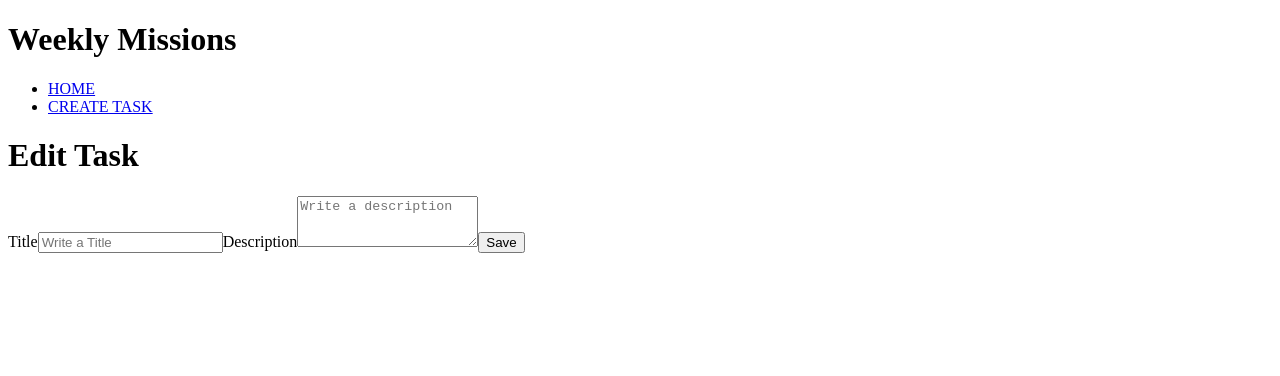
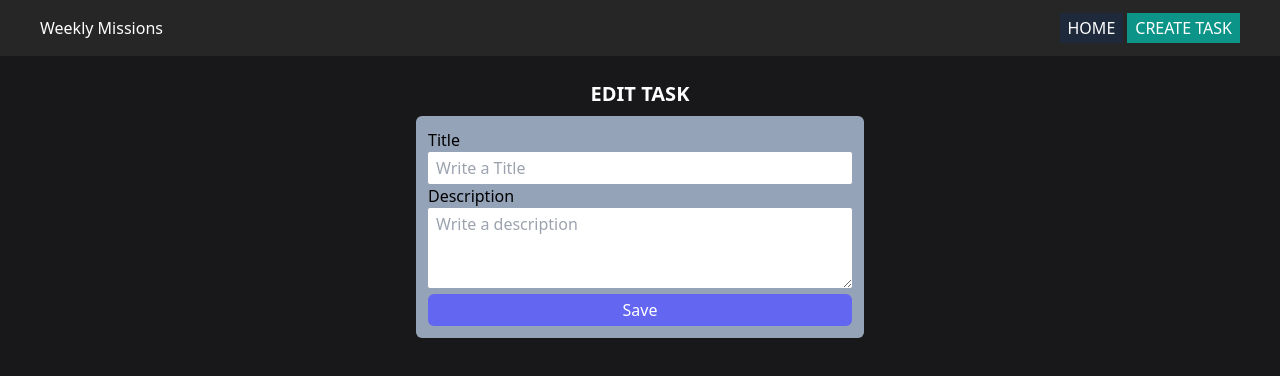
Before and after one commit to emmaguty/MERN, a React (Vite) app in the folder client/: page /edit/1 in a window 1280 px wide. Shown: the top 376 px of the page. Built offline with nearby package versions, Linux system fonts and the light colour scheme; no server answers.

Commit message:
Tailwind CSS

```diff
--- a/client/package.json
+++ b/client/package.json
@@ -19,6 +19,9 @@
     "@types/react": "^18.0.28",
     "@types/react-dom": "^18.0.11",
     "@vitejs/plugin-react": "^3.1.0",
+    "autoprefixer": "^10.4.14",
+    "postcss": "^8.4.21",
+    "tailwindcss": "^3.2.7",
     "vite": "^4.2.0"
   },
   "main": "vite.config.js",
--- /dev/null
+++ b/client/postcss.config.cjs
@@ -0,0 +1,6 @@
+module.exports = {
+  plugins: {
+    tailwindcss: {},
+    autoprefixer: {},
+  },
+}
--- a/client/src/App.jsx
+++ b/client/src/App.jsx
@@ -11,8 +11,10 @@
 
 const App = () => {
   return (
+    <div className='bg-zinc-900 h-screen'>
+      <Navbar />
+      <div className="container mx-auto py-4 px-10">
         <TaskContextProvider>
-      <Navbar />
           <Routes>
             <Route path='/' element={<TasksPage />} />
             <Route path='/new' element={<TaskForm />} />
@@ -20,6 +22,8 @@
             <Route path="*" element={<NotFound />} />
           </Routes>
         </TaskContextProvider>
+      </div>
+    </div>
   )
 }
 
--- a/client/src/components/Navbar.jsx
+++ b/client/src/components/Navbar.jsx
@@ -2,15 +2,17 @@
 
 const Navbar = () => {
     return (
-        <div>
-            <h1>Weekly Missions</h1>
+        <div className='bg-neutral-800 flex justify-between px-10 py-4'>
+            <Link to="/" className='text-white text-bold'>
+                <h1>Weekly Missions</h1>
+            </Link>
 
-            <ul>
+            <ul className='flex gap-x-1'>
                 <li>
-                    <Link to="/">HOME</Link>
+                    <Link to="/" className='bg-slate-800 text-white px-2 py-1'>HOME</Link>
                 </li>
                 <li>
-                    <Link to="/new">CREATE TASK</Link>
+                    <Link to="/new" className='bg-teal-600 text-white px-2 py-1'>CREATE TASK</Link>
                 </li>
             </ul>
         </div>
--- a/client/src/components/TaskCard.jsx
+++ b/client/src/components/TaskCard.jsx
@@ -3,28 +3,38 @@
 
 const TaskCard = ({ task }) => {
 
-    const {deleteTask, toggleTaskDone} = useTasks()
+    const { deleteTask, toggleTaskDone } = useTasks()
     const navigate = useNavigate()
 
-    const handleDone = async(taskDone) => {
+    const handleDone = async (taskDone) => {
         await toggleTaskDone(task.id)
     }
 
     return (
-        <div>
-            <h2>{task.title}</h2>
-            <p>{task.description}</p>
+        <div className="bg-slate-400 rounded-md p-4">
+            <header className="flex justify-between">
+                <h2 className="text-xl font-bold">{task.title}</h2>
                 <span>{task.done == 1 ? "✔️" : "❌"}</span>
+            </header>
+            <p className="text-xs">{task.description}</p>
             <span>{task.createAt}</span>
-            <button onClick={() => deleteTask(task.id)}>
+            <div className="flex gap-x-2">
+                <button
+                className="bg-red-700 px-2 py-1 text-white"
+                onClick={() => deleteTask(task.id)}>
                     Delete
                 </button>
-            <button onClick={() => navigate(`/edit/${task.id}`)}>
+                <button
+                className="bg-blue-500 px-2 py-1 text-white"
+                onClick={() => navigate(`/edit/${task.id}`)}>
                     Edit
                 </button>
-            <button onClick={() => handleDone(task.done)}>
+                <button
+                className="bg-green-400 px-2 py-1 text-white"
+                onClick={() => handleDone(task.done)}>
                     Toggle Task
                 </button>
+            </div>
         </div>
     )
 }
--- a/client/src/index.css
+++ b/client/src/index.css
@@ -0,0 +1,3 @@
+@tailwind base;
+@tailwind components;
+@tailwind utilities;
--- a/client/src/pages/TaskForm.jsx
+++ b/client/src/pages/TaskForm.jsx
@@ -31,7 +31,7 @@
     return (
         <div>
 
-            <h1>
+            <h1 className='text-xl font-bold text-white uppercase text center text-center py-2'>
                 {
                     params.id ? "Edit Task" : "Create Task"
                 }
@@ -58,17 +58,21 @@
                 }}
             >
                 {({ handleChange, handleSubmit, values, isSubmitting }) => (
-                    <Form onSubmit={handleSubmit}>
-                        <label>Title</label>
+                    <Form
+                    className='bg-slate-400 max-w-md rounded-md p-3 mx-auto'
+                    onSubmit={handleSubmit}>
+                        <label className='block'>Title</label>
                         <input
+                            className='px-2 py-1 rounded-sm w-full'
                             type="text"
                             name="title"
                             placeholder='Write a Title'
                             value={values.title}
                             onChange={handleChange} />
 
-                        <label>Description</label>
+                        <label className='block'>Description</label>
                         <textarea
+                            className='w-full px-2 py-1 rounded-sm'
                             name="description"
                             rows="3"
                             placeholder='Write a description'
@@ -76,7 +80,10 @@
                             onChange={handleChange}
                         ></textarea>
 
-                        <button type="submit" disabled={isSubmitting}>
+                        <button
+                        className='block bg-indigo-500 px-2 py-1 text-white w-full rounded-md'
+                        type="submit"
+                        disabled={isSubmitting}>
                             {isSubmitting ? "Saving..." : "Save"}
                         </button>
                     </Form>
--- a/client/src/pages/TasksPage.jsx
+++ b/client/src/pages/TasksPage.jsx
@@ -27,8 +27,10 @@
 
   return (
     <div>
-      <h1>Tasks</h1>
-      {renderMain()}
+      <h1 className="text-5xl text-white font-bold text-center">Tasks</h1>
+      <div className="grid grid-cols-3 gap-2">
+        {renderMain()}
+      </div>
     </div>
   )
 }
--- /dev/null
+++ b/client/tailwind.config.cjs
@@ -0,0 +1,11 @@
+/** @type {import('tailwindcss').Config} */
+module.exports = {
+  content: [
+    "./index.html",
+    "./src/**/*.{js,ts,jsx,tsx}",
+  ],
+  theme: {
+    extend: {},
+  },
+  plugins: [],
+}
```
Also changed, not shown: 1 other file (tests, documents, lock files or other folders). Lines whose indentation alone changed are shown as unchanged.
